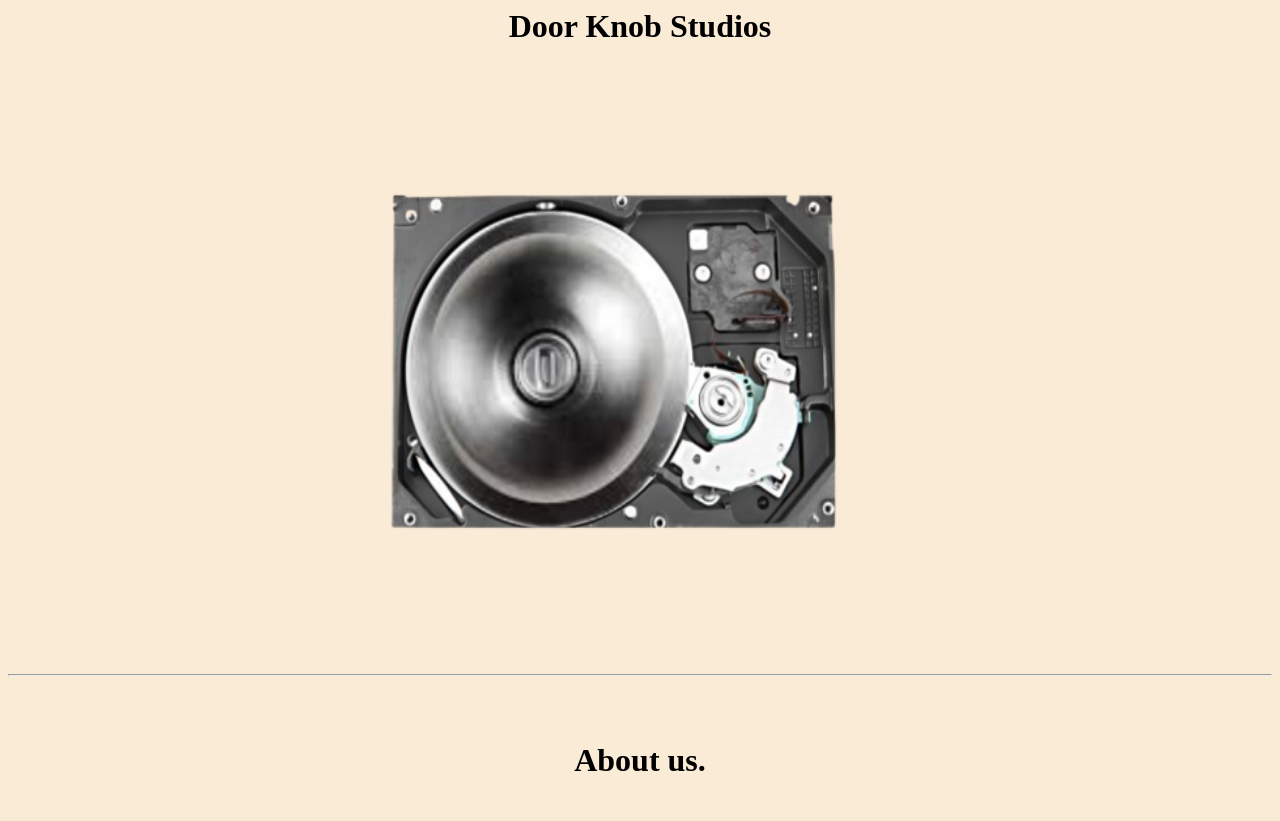
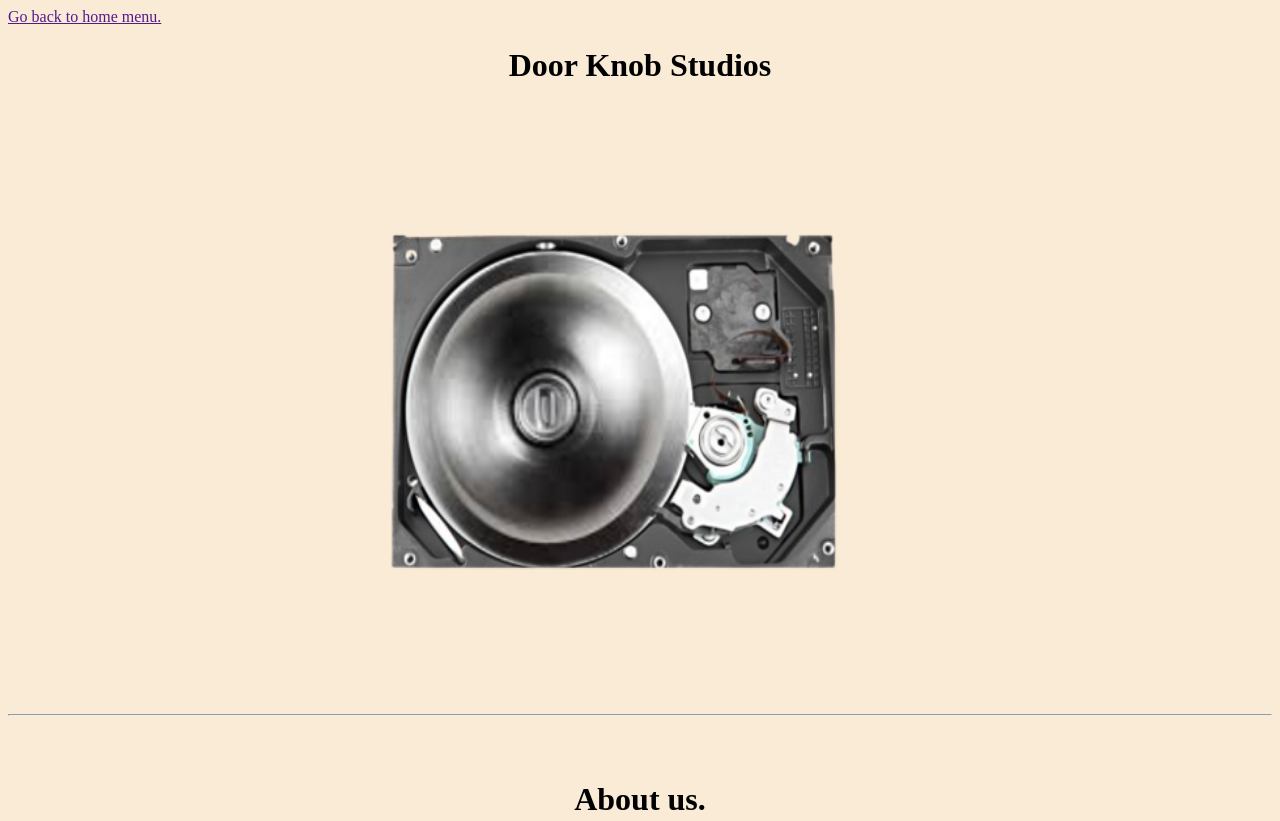
Before and after one commit to Koolcoder123/DoorKnobStudios, a plain HTML site: page index.htm in a window 1280 px wide. Shown: the top 821 px of the page. Drawn offline with Linux system fonts and the light colour scheme.

Commit message:
Update index.htm

```diff
--- a/index.htm
+++ b/index.htm
@@ -5,6 +5,7 @@
     </title>
   </head>
   <body style="background-color:#FAEBD7;">
+    <a href="">Go back to home menu.</a>
     <center>
       <h1>Door Knob Studios</h1>
       <img src="doorknobsoftware.png" alt="Girl in a jacket" width="800" height="600">
```
